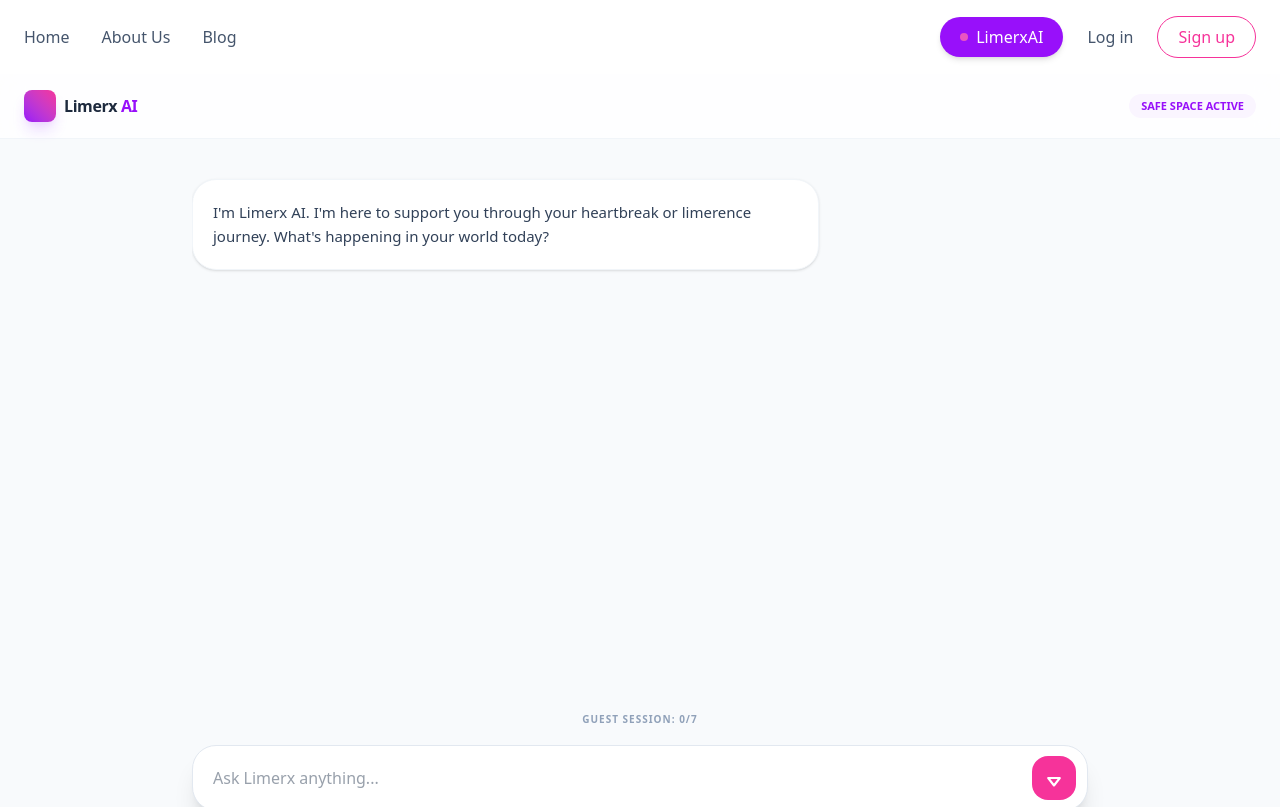
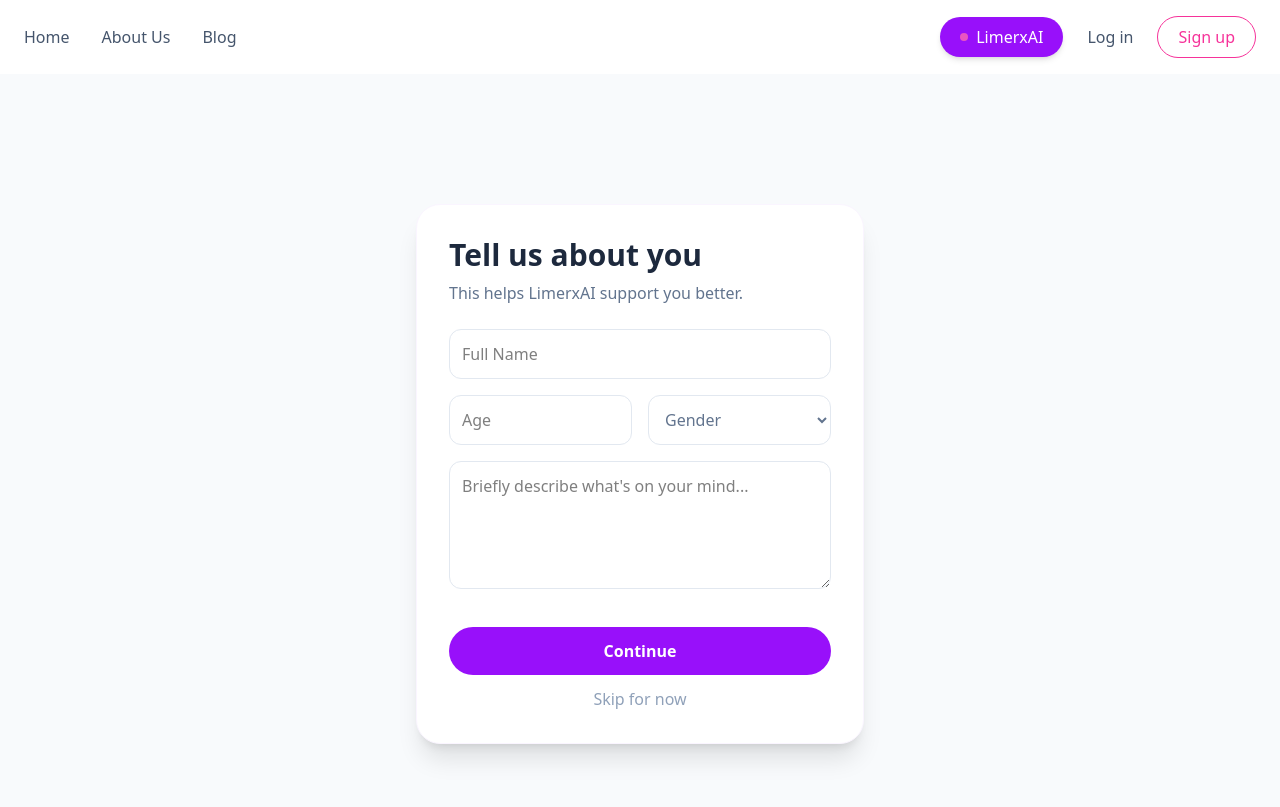
Before and after one commit to Shahreyar11/LimeRx, a React (Vite) app in the folder Client/: page /personalize in a window 1280 px wide. Shown: the top 807 px of the page. Built offline with nearby package versions, Linux system fonts and the light colour scheme.

Commit message:
made some pages

```diff
--- a/Client/src/App.jsx
+++ b/Client/src/App.jsx
@@ -6,6 +6,7 @@ import Signup from "./pages/Signup";
 import Login from "./pages/Login";
 import Home from "./pages/Home";
 import AiAsk from "./pages/AiAsk";
+import Personalization from "./pages/Personalize";
 
 export default function App() {
   return (
@@ -15,6 +16,7 @@ export default function App() {
         <Route path="/" element={<Home />} />
         <Route path="/signup" element={<Signup />} />
         <Route path="/login" element={<Login />} />
+        <Route path="/personalize" element={<Personalization/>} />
         <Route path="*" element={<AiAsk />} />
     </Routes>
     <Footer />
--- /dev/null
+++ b/Client/src/pages/Personalize.jsx
@@ -0,0 +1,61 @@
+import React, { useState } from 'react';
+import { useNavigate } from 'react-router-dom';
+
+const Personalization = () => {
+  const [formData, setFormData] = useState({ name: '', age: '', gender: '', issue: '' });
+  const navigate = useNavigate();
+
+  const handleSubmit = async (e) => {
+    e.preventDefault();
+    // 1. Send formData to your backend (e.g., /api/user/update-profile)
+    // 2. On success:
+    navigate('/ai-ask');
+  };
+
+  return (
+    <div className="min-h-screen bg-slate-50 flex items-center justify-center p-4">
+      <div className="bg-white p-8 rounded-3xl shadow-xl max-w-md w-full border border-purple-50">
+        <h2 className="text-3xl font-bold text-slate-800 mb-2">Tell us about you</h2>
+        <p className="text-slate-500 mb-6">This helps LimerxAI support you better.</p>
+
+        <form onSubmit={handleSubmit} className="space-y-4">
+          <input
+            type="text" placeholder="Full Name"
+            className="w-full p-3 rounded-xl border border-slate-200 focus:ring-2 focus:ring-purple-500 outline-none"
+            onChange={(e) => setFormData({...formData, name: e.target.value})}
+          />
+
+          <div className="flex gap-4">
+            <input type="number" placeholder="Age" className="w-1/2 p-3 rounded-xl border border-slate-200" />
+            <select className="w-1/2 p-3 rounded-xl border border-slate-200 text-slate-500">
+              <option>Gender</option>
+              <option>Male</option>
+              <option>Female</option>
+              <option>Other</option>
+            </select>
+          </div>
+
+          <textarea
+            placeholder="Briefly describe what's on your mind..."
+            className="w-full p-3 rounded-xl border border-slate-200 h-32"
+          ></textarea>
+
+          <div className="flex flex-col gap-3 pt-4">
+            <button type="submit" className="bg-purple-600 text-white py-3 rounded-full font-semibold hover:bg-purple-700 transition-all">
+              Continue
+            </button>
+            <button
+              type="button"
+              onClick={() => navigate('/ai-ask')}
+              className="text-slate-400 hover:text-slate-600 transition-colors"
+            >
+              Skip for now
+            </button>
+          </div>
+        </form>
+      </div>
+    </div>
+  );
+};
+
+export default Personalization;
--- a/Client/src/pages/Signup.jsx
+++ b/Client/src/pages/Signup.jsx
@@ -1,5 +1,5 @@
 import React, { useState } from 'react';
-import { Link } from 'react-router-dom';
+import { BrowserRouter, Link, useNavigate } from 'react-router-dom';
 
 const Signup = () => {
   const [username, setUsername] = useState("");
@@ -9,6 +9,7 @@ const Signup = () => {
   // const handleChange = (e) => {
   //   setFormData({ ...formData, [e.target.name]: e.target.value });
   // };
+  const navigate = useNavigate();
 
   const handleSubmit = async (e) => {
     e.preventDefault();
@@ -36,6 +37,7 @@ const Signup = () => {
       if (response.ok) {
         alert("Account created successfully!");
         // You would typically redirect to login or dashboard here
+        navigate("/personalize")
       } else {
         alert(data.message || "Something went wrong");
       }
```
Also changed, not shown: 2 other files (tests, documents, lock files or other folders).
